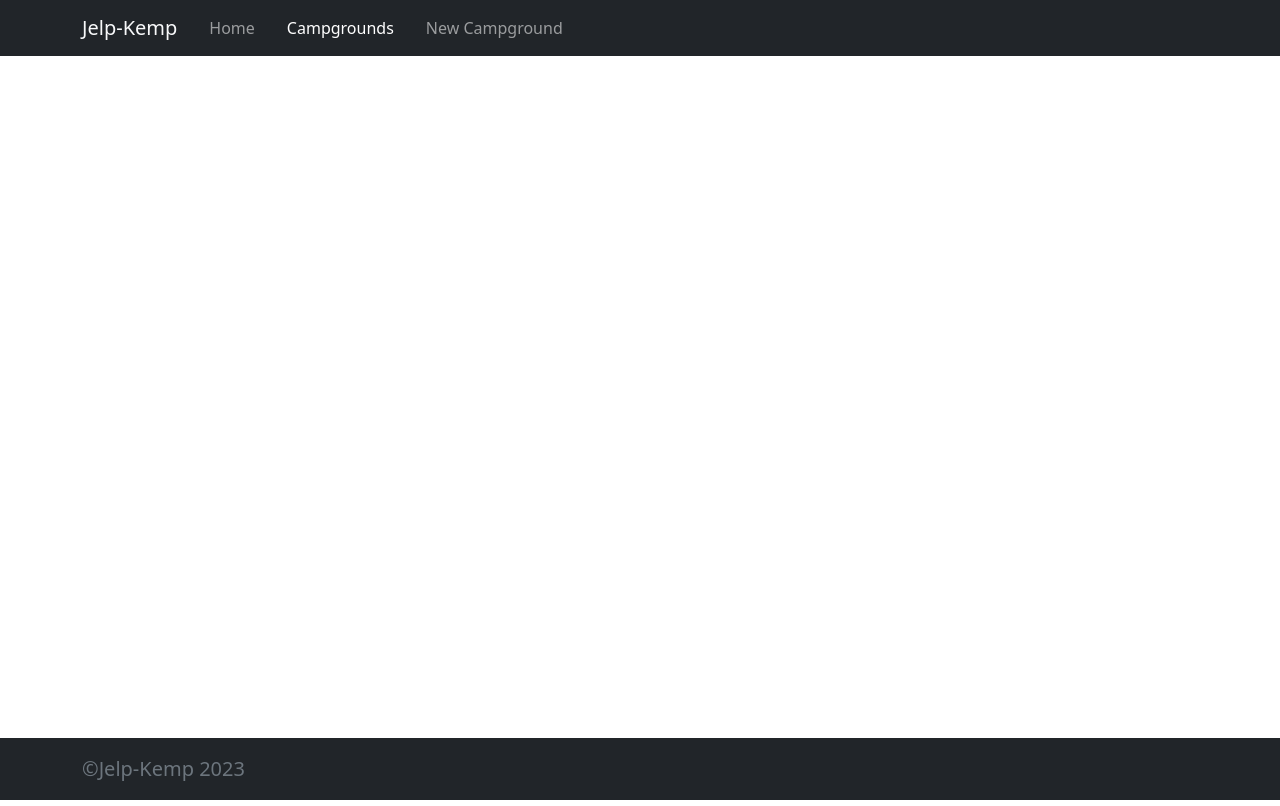
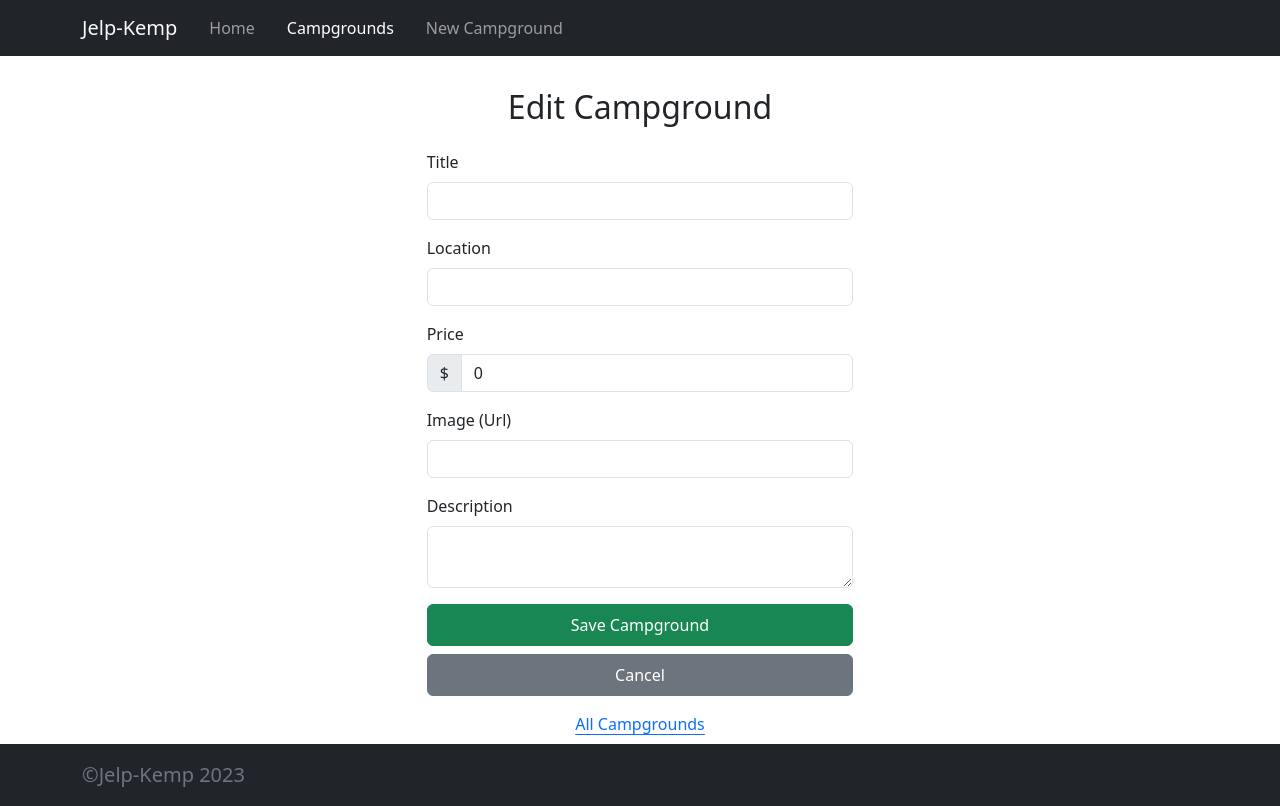
Before and after one commit to oybekabdulazizov/jelp-kemp, a React (Vite) app in the folder client/: page /campgrounds/1/edit in a window 1280 px wide. Built offline with nearby package versions, Linux system fonts and the light colour scheme; no server answers.

Commit message:
implement edit campground form

```diff
--- a/client/src/App.tsx
+++ b/client/src/App.tsx
@@ -7,6 +7,7 @@ import NavBar from './components/NavBar';
 import Campgrounds from './components/campground/Index';
 import Details from './components/campground/Details';
 import NewCampgroundForm from './components/campground/NewCampgroundForm';
+import EditCampgroundForm from './components/campground/EditCampgroundForm';
 import Footer from './components/Footer';
 
 export default function App() {
@@ -34,6 +35,7 @@ export default function App() {
           element={<Campgrounds campgroundsData={campgroundsData} />}
         />
         <Route path='/campgrounds/new' element={<NewCampgroundForm />} />
+        <Route path='/campgrounds/:_id/edit' element={<EditCampgroundForm />} />
         <Route
           path='/campgrounds/:_id'
           element={<Details campgrounds={campgroundsData} />}
--- a/client/src/components/campground/Details.tsx
+++ b/client/src/components/campground/Details.tsx
@@ -1,5 +1,5 @@
 import { useEffect, useState } from 'react';
-import { useParams } from 'react-router-dom';
+import { Link, useParams } from 'react-router-dom';
 import axios from 'axios';
 
 import { Campground_Type } from '../../shared/types';
@@ -48,7 +48,14 @@ export default function Details({}: Props) {
           <li className='list-group-item'>{campground?.location}</li>
           <li className='list-group-item'>${campground?.price}/night</li>
         </ul>
-        <div className='card-body'></div>
+        <div className='card-body'>
+          <Link
+            to={`/campgrounds/${campground?._id}/edit`}
+            className='btn btn-primary me-2'
+          >
+            Edit
+          </Link>
+        </div>
         <div className='card-footer text-body-secondary'>2 days ago</div>
       </div>
     </div>
--- /dev/null
+++ b/client/src/components/campground/EditCampgroundForm.tsx
@@ -0,0 +1,161 @@
+import { ChangeEvent, SyntheticEvent, useEffect, useState } from 'react';
+import { Link, useParams } from 'react-router-dom';
+import axios from 'axios';
+
+import { Campground_Type } from '../../shared/types';
+
+export default function EditCampgroundForm() {
+  const initialState: Campground_Type = {
+    title: '',
+    location: '',
+    price: 0,
+    image: '',
+    description: '',
+  };
+  const [campgroundToBeEdited, setCamproundToBeEdited] = useState<{
+    [x: string]: string | number;
+  }>(initialState);
+  const { _id } = useParams();
+
+  useEffect(() => {
+    const findCampground = async () => {
+      try {
+        const response = await axios.get(
+          `http://localhost:3001/campgrounds/${_id}`
+        );
+        const data = await response.data;
+        if (data) setCamproundToBeEdited(data);
+      } catch (err) {
+        console.log(err);
+      }
+    };
+    findCampground();
+  }, []);
+
+  const handleChange = (
+    e: ChangeEvent<HTMLInputElement | HTMLTextAreaElement>
+  ) => {
+    const { name } = e.target;
+    let value: number | string =
+      name === 'price' ? parseInt(e.target.value) : e.target.value;
+    setCamproundToBeEdited((prevState) => ({ ...prevState, [name]: value }));
+  };
+
+  const handleSubmit = async (e: SyntheticEvent): Promise<void> => {
+    e.preventDefault();
+
+    try {
+      const response = await axios.put(
+        `http://localhost:3001/campgrounds/${_id}`,
+        campgroundToBeEdited,
+        {
+          headers: {
+            'Content-Type': 'application/x-www-form-urlencoded',
+          },
+        }
+      );
+      console.log(response);
+    } catch (err) {
+      console.log(err);
+    }
+
+    setCamproundToBeEdited(initialState);
+  };
+
+  return (
+    <div className='h-100'>
+      <div className='col-4 offset-4 py-2'>
+        <h2 className='text-center py-4 m-0'>Edit Campground</h2>
+        <form onSubmit={handleSubmit}>
+          <div className='mb-3'>
+            <label htmlFor='title' className='form-label'>
+              Title
+            </label>
+            <input
+              type='text'
+              className='form-control'
+              id='title'
+              name='title'
+              value={campgroundToBeEdited.title}
+              onChange={handleChange}
+            />
+          </div>
+
+          <div className='mb-3'>
+            <label htmlFor='location' className='form-label'>
+              Location
+            </label>
+            <input
+              type='text'
+              className='form-control'
+              id='location'
+              name='location'
+              value={campgroundToBeEdited.location}
+              onChange={handleChange}
+            />
+          </div>
+
+          <div className='mb-3'>
+            <label htmlFor='price' className='form-label'>
+              Price
+            </label>
+            <div className='input-group'>
+              <span className='input-group-text bg-body-secondary'>$</span>
+              <input
+                type='number'
+                className='form-control'
+                id='price'
+                placeholder='0'
+                name='price'
+                value={campgroundToBeEdited.price}
+                onChange={handleChange}
+              />
+            </div>
+          </div>
+
+          <div className='mb-3'>
+            <label htmlFor='image' className='form-label'>
+              Image (Url)
+            </label>
+            <input
+              type='text'
+              className='form-control'
+              id='image'
+              name='image'
+              value={campgroundToBeEdited.image}
+              onChange={handleChange}
+            />
+          </div>
+
+          <div className='mb-3'>
+            <label htmlFor='description' className='form-label'>
+              Description
+            </label>
+            <textarea
+              className='form-control'
+              id='description'
+              name='description'
+              value={campgroundToBeEdited.description}
+              onChange={handleChange}
+            />
+          </div>
+
+          <button type='submit' className='btn btn-success w-100 py-2 mb-2'>
+            Save Campground
+          </button>
+          <Link
+            to={`/campgrounds/${_id}`}
+            className='btn btn-secondary w-100 py-2'
+          >
+            Cancel
+          </Link>
+        </form>
+        <div className='mt-3 text-center'>
+          <Link to='/campgrounds' className='link-offset-2'>
+            All Campgrounds
+          </Link>
+        </div>
+      </div>
+    </div>
+  );
+}
```
